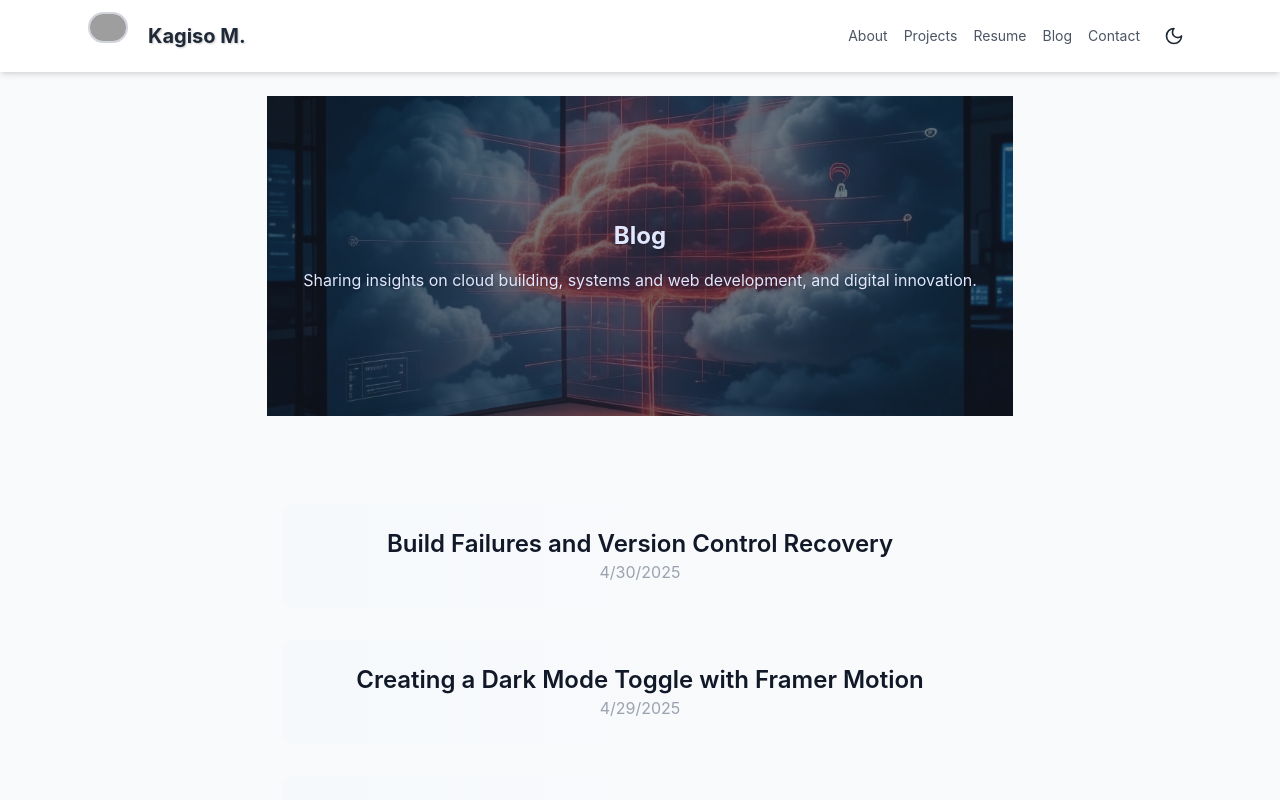
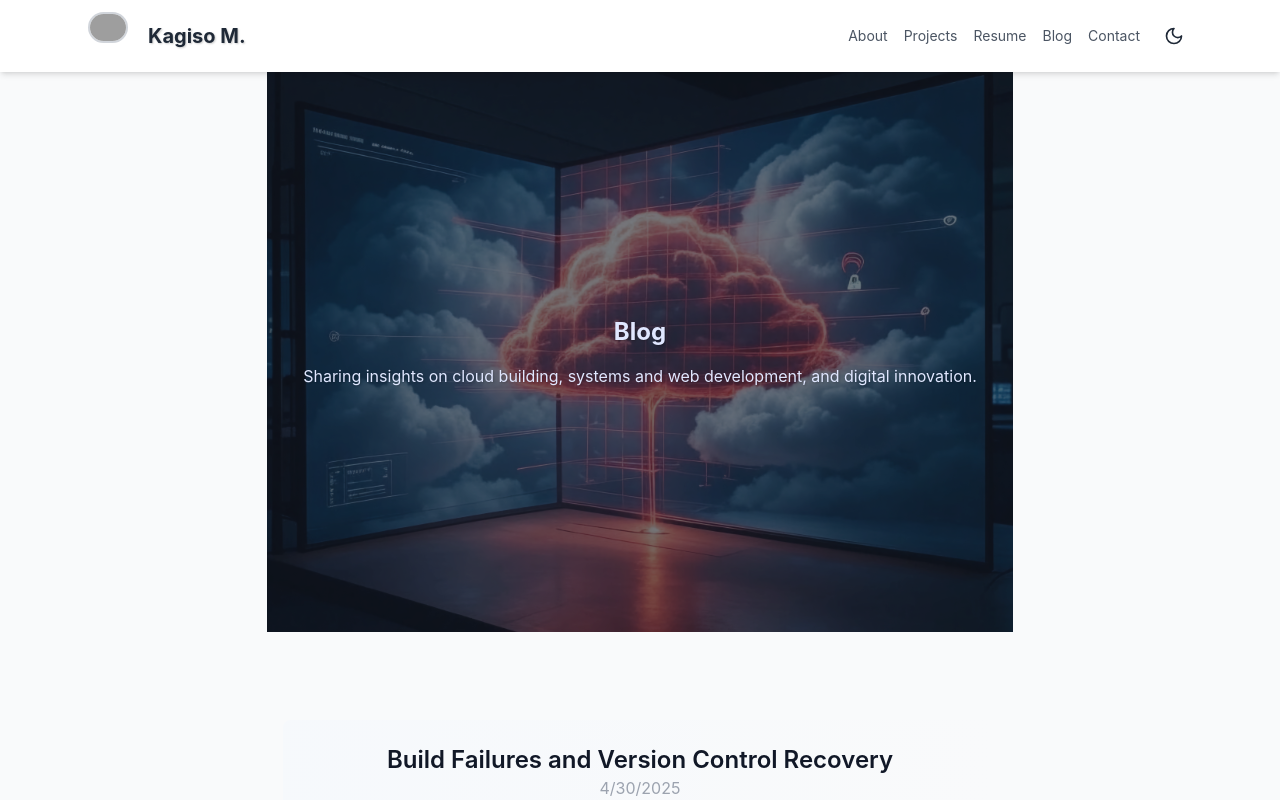
Before and after one commit to MrSpecks/MrSpecks-, a Next.js app in the folder portfolio/: page /blog/Blog in a window 1280 px wide. Shown: the top 800 px of the page. Built offline with nearby package versions, Linux system fonts and the light colour scheme; grey boxes are pictures that could not be loaded.

Commit message:
Further refine background image placement for contact, blog, project pages

```diff
--- a/portfolio/pages/blog/Blog.tsx
+++ b/portfolio/pages/blog/Blog.tsx
@@ -40,10 +40,10 @@ export default function Blog({ allPostsData }: BlogProps) {
         <meta property="og:type" content="website" />
       </Head>
 
-      <main className="max-w-4xl mx-auto p-6">
-        <section className="w-full min-h-[40vh] relative flex flex-col justify-center items-center text-center overflow-hidden">
+      <main>
+      <section className="w-full min-h-[70vh] relative flex flex-col justify-center items-center text-center overflow-hidden">
           <div className="absolute inset-0 bg-cover bg-center bg-no-repeat"
-          style={{
+            style={{
             backgroundImage: "url('/images/projects/ReconX2.jpg')",
             backgroundBlendMode: "overlay",
             backgroundColor: "rgba(0, 0, 0, 0.3)", // semi-dark overlay for readability
--- a/portfolio/pages/contact.tsx
+++ b/portfolio/pages/contact.tsx
@@ -42,7 +42,7 @@ export default function ContactPage() {
         <meta property="og:type" content="website" />
       </Head>
       <main>
-        <section className="w-full min-h-[40vh] relative flex flex-col justify-center items-center text-center overflow-hidden">
+      <section className="w-full min-h-[70vh] relative flex flex-col justify-center items-center text-center overflow-hidden">
           <div className="absolute inset-0 bg-cover bg-center bg-no-repeat"
             style={{
               backgroundImage: "url('/images/backgrounds/contact.png')",
--- a/portfolio/pages/projects.tsx
+++ b/portfolio/pages/projects.tsx
@@ -6,6 +6,7 @@ import ProjectCard from "../components/ProjectCard";
 import CertificationCard from "../components/CertificationCard";
 import projects from "../data/projects.json";
 import certifications from "../data/certifications.json";
+import { title } from "process";
 
 export default function ProjectsPage() {
   const normalizedCerts = certifications.slice(0, 14).map((cert) => ({
@@ -26,9 +27,9 @@ export default function ProjectsPage() {
         <meta property="og:type" content="website" />
       </Head>
       <main>
-        <section className="w-full min-h-[40vh] relative flex flex-col justify-center items-center text-center overflow-hidden">
+      <section className="w-full min-h-[70vh] relative flex flex-col justify-center items-center text-center overflow-hidden">
           <div className="absolute inset-0 bg-cover bg-center bg-no-repeat"
-          style={{
+            style={{
             backgroundImage: "url('/images/backgrounds/projects.png')",
             backgroundBlendMode: "overlay",
             backgroundColor: "rgba(0, 0, 0, 0.3)", // semi-dark overlay for readability
```
